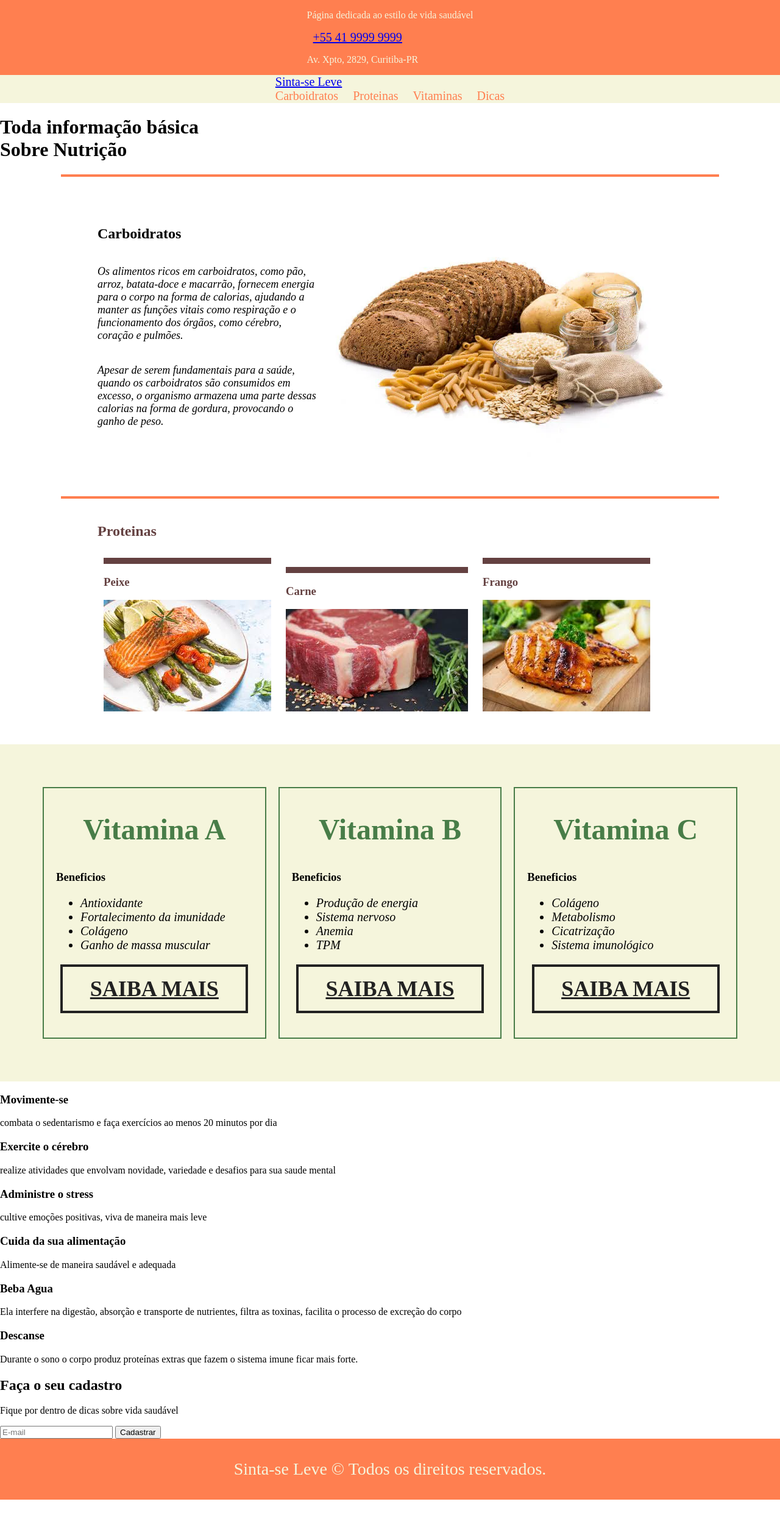
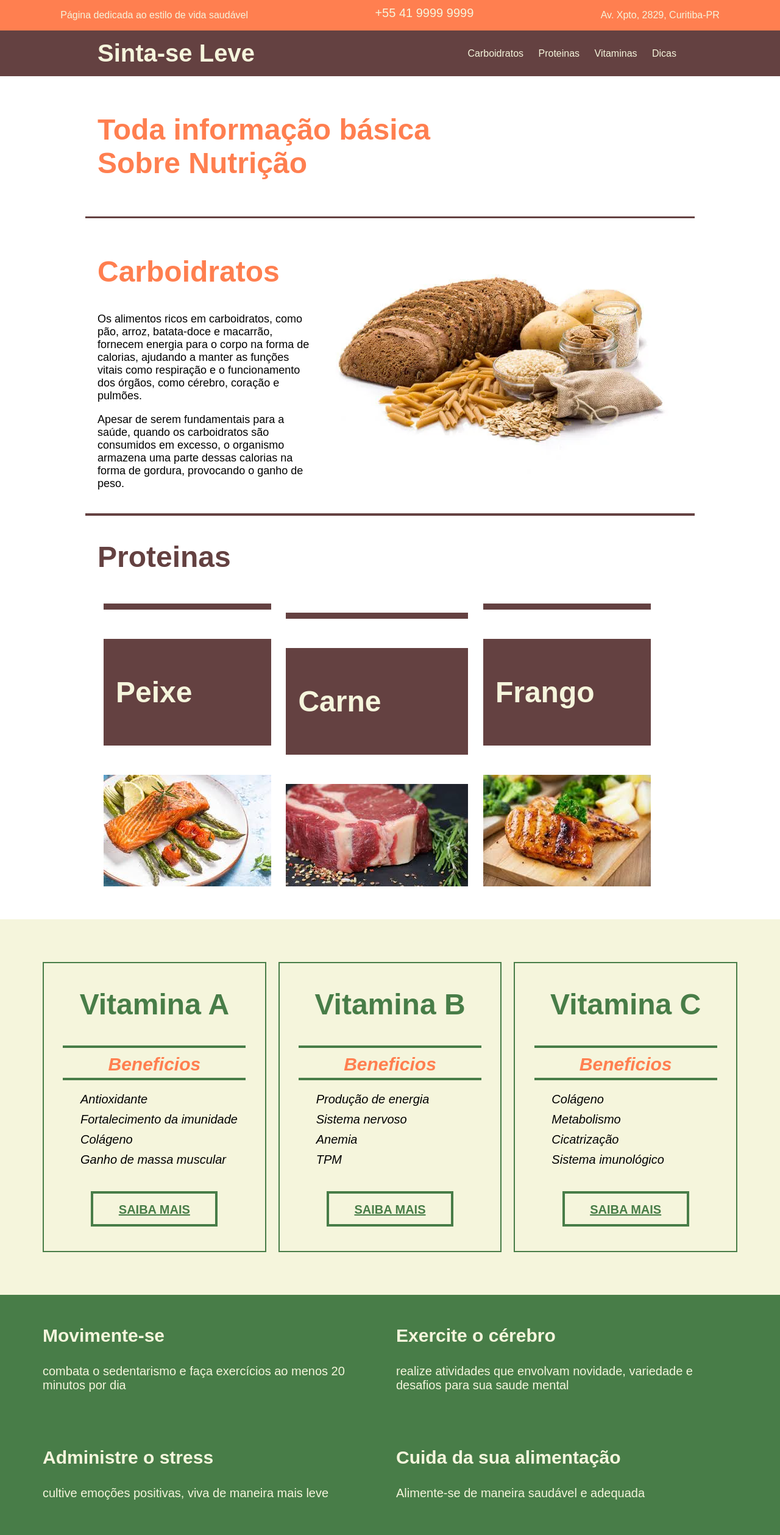
Before and after one commit to Narda-Antonella/Narda-Antonella.github.io, a plain HTML site: page index.html in a window 1280 px wide. Shown: the top 2518 px of the page at 61% size. Before the commit the page ends 2460 px from the top, so only its background shows below. Drawn offline with Linux system fonts and the light colour scheme.

Commit message:
Update style.css

```diff
--- a/styles/style.css
+++ b/styles/style.css
@@ -1,58 +1,79 @@
+body {
+    margin: 0px;
+	padding: 0px;
+    font-family: sans-serif;
+}
+
 .info {
     background-color: coral;
+    color: beige;
+
+    .info-sub {
         display: flex;
         flex-wrap: nowrap;
         justify-content: space-around;
         position: relative;
+    }
+
+    .info-sub a {
         color: beige;
+        font-size: 20px;
+        padding: 10px;
+        text-decoration: none;
     }
-body {
-    margin: 0px;
-	padding: 0px;
 }
-header {
-    display: flex;
-    flex-direction: row;
-    justify-content: space-around;
-    align-items: center;
-    background-color: beige;
-}
-.title {
+
+.menu {
+    background-color: rgb(100, 65, 65);
+
+    .menu-principal {
+        max-width: 960px;
+        margin: 0 auto;
+        padding: 15px 0;
         display: flex;
         flex-wrap: wrap;
+        justify-content: space-between;
+        align-items: center;
     }
-a {
-    font-size: 1.25em;
+
+    .menu-title a {
+        color: beige;
+        font-size: 40px;
+        font-weight: bold;
+        text-decoration: none;
+    }
+    .menu-option nav li {
+        display: inline-block;
+        color: beige;
         padding: 10px;
     }
-
-header h1 {
-    color: coral;
 }
 
-header li {
-    display: inline-block;
+.title-content {
+    font-size: 48px;
+    max-width: 960px;
+    margin: 0 auto;
+    padding: 60px 10px;
     color: coral;
 }
 
 .carboidrato {
     display: flex;
-    border-top: 4px solid coral;
-    border-bottom: 4px solid coral;
-    padding: 60px;
+    border-top: 3px solid rgb(100, 65, 65);
+    border-bottom: 4px solid rgb(100, 65, 65);
+    padding: 20px;
     margin: 0 auto;
     max-width: 960px;
 }
 
-.carboidrato h1 {
+.carboidrato-title {
+    color: coral;
     font-size: 48px;
-    color: coral
+
  }
 
  .carboidrato p {
     font-size: 18px;
-    display: inline-block;
-    font-style: italic;
  }
 
 .proteina {
@@ -61,7 +82,8 @@ header li {
     color: rgb(100, 65, 65);
     margin: 40px auto;
 }
-.proteina h1{
+
+.proteina-title {
     font-size: 48px;
 }
 
@@ -77,12 +99,14 @@ header li {
     margin: 10px;
     border-top: 10px solid  rgb(100, 65, 65);
 }
-.proteina-item h2 {
+
+.proteina-item--name {
     font-size: 3em;
     color: beige;
     background: rgb(100, 65, 65);;
     padding: 60px 20px;
 }
+
 .vitaminas {
     background-color: beige;
     padding: 60px;
@@ -96,7 +120,8 @@ header li {
     padding: 20px;
     margin: 10px;
 }
-.vitaminas-itens p {
+
+.vitaminas-itens--subtitle {
     max-width: 300px;
     margin: 20px auto;
     display: block;
@@ -109,12 +134,14 @@ header li {
     border-top: 4px solid rgb(72, 125, 72);
     border-bottom: 4px solid rgb(72, 125, 72);
 }
+
 .vitaminas-itens h2 {
     font-size: 3em;
     color: rgb(72, 125, 72);
     text-align: center;
     margin-top: 20px;
 }
+
 .vitaminas-itens ul {
     max-width: 300px;
     margin: 20px auto;
@@ -122,19 +149,94 @@ header li {
     font-style: italic;
     display: flex;
     flex-direction: column;
+    list-style-type: none;
+    gap: 10px;
 }
+
 .vitaminas a {
-max-width: 300px;
+    width: 200px;
+    height: 20px;
     display: block;
     margin: 20px auto;
     border: 4px solid;
-color: #222222;
+    color: rgb(72, 125, 72);
     text-transform: uppercase;
     font-weight: bold;
-font-size: 2.25em;
+    font-size: 20px;
     padding: 15px 0;
     text-align: center;
+    margin-top: 40px;
 }
+
+.dicas {
+    background-color: rgb(72, 125, 72);
+    display: flex;
+    flex-wrap: wrap;
+    padding-left: 60px;
+    padding-right: 60px;
+}
+
+.dicas-item {
+    flex: 1 1 400px;
+    margin: 20px 10px;
+}
+
+.dicas-title {
+    font-size: 30px;
+    color:  beige;
+}
+
+.dicas-description {
+    font-size: 20px;
+    color:  beige;
+    margin-bottom: 20px;
+}
+
+.contatos {
+    background: beige;
+    padding: 60px calc((100% - 960px) / 2 );
+    display: flex;
+    flex-wrap: wrap;
+}
+.contatos-text {
+    flex: 1 1 240px;
+    margin: 0 10px;
+}
+
+.contatos-form {
+    flex: 2 1 260px;
+    margin: 0 10px;
+    align-self: center;
+    display: flex;
+    flex-wrap: wrap;
+}
+
+.contatos-dados {
+    display: flex;
+    justify-content: center;
+    align-items: center;
+    font-size: 18px;
+    color: coral;
+    border: 4px solid  rgb(100, 65, 65);
+    background: transparent;
+    gap: 20px;
+    margin: 0px;
+    padding-left: 20px;
+
+}
+
+.contatos-button {
+    font-size: 36px;
+    font-weight: bold;
+    text-transform: uppercase;
+    background: coral;
+    color: white;
+    margin: 0px;
+    cursor: pointer;
+    border: 0px;
+    padding: 15px 10px;
+}
+
 .footer {
 display: flex;
 background: coral;
```
Lines whose indentation alone changed are shown as unchanged.
